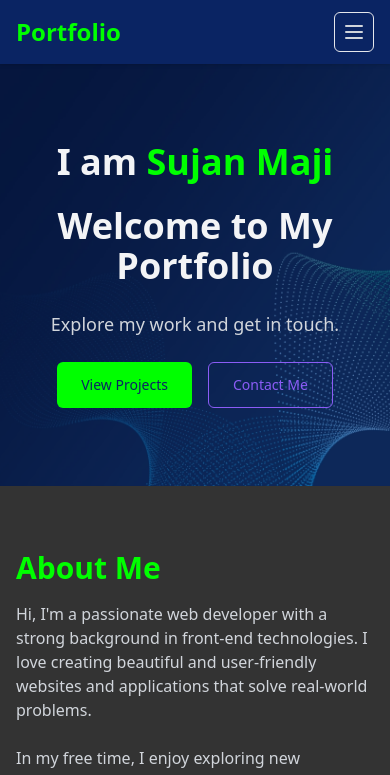
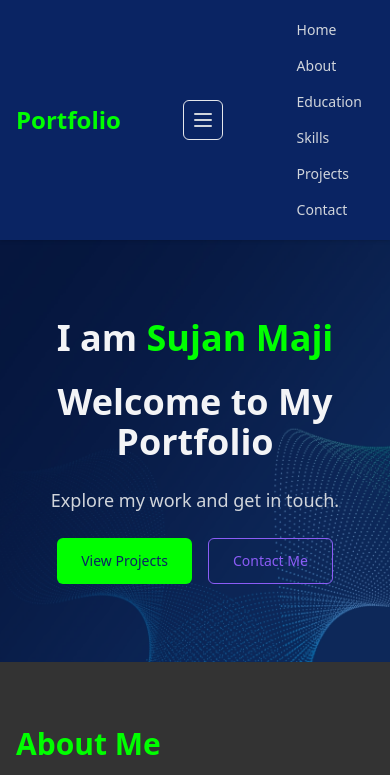
Before and after one commit to dev-sujan/Portfolio, a plain HTML site: page index.html in a window 390 px wide. Both pictures are taken after a click on the button "Toggle navigation menu". Shown: the top 775 px of the page. Drawn offline with nearby package versions, Linux system fonts and the light colour scheme.

Commit message:
mobile navigation

```diff
--- a/index.html
+++ b/index.html
@@ -9,11 +9,14 @@
       html {
         scroll-behavior: smooth;
       }
+
+      #mobile-nav {
+        display: none;
+      }
     </style>
   </head>
   <body>
     <div class="flex flex-col min-h-[100dvh] bg-[#333333] text-gray-300">
-
       <!-- Header & Navigation -->
       <header
         class="sticky top-0 z-50 bg-[#0A2463] px-4 py-3 md:px-6 md:py-4 drop-shadow backdrop-blur"
@@ -60,6 +63,7 @@
           </nav>
           <button
             class="inline-flex items-center justify-center whitespace-nowrap rounded-md text-sm font-medium ring-offset-background transition-colors focus-visible:outline-none focus-visible:ring-2 focus-visible:ring-ring focus-visible:ring-offset-2 disabled:pointer-events-none disabled:opacity-50 border border-input bg-background hover:bg-accent hover:text-accent-foreground h-10 w-10 md:hidden"
+            id="hamburger"
           >
             <svg
               xmlns="http://www.w3.org/2000/svg"
@@ -79,6 +83,46 @@
             </svg>
             <span class="sr-only">Toggle navigation menu</span>
           </button>
+
+          <!-- Mobile Menu -->
+          <nav id="mobile-nav" class="md:hidden">
+            <a
+              class="block rounded-md px-3 py-2 text-sm font-medium transition-colors hover:bg-[#0E3386] focus:outline-none focus:ring-2 focus:ring-[#8B5CF6]"
+              href="#"
+            >
+              Home
+            </a>
+            <a
+              class="block rounded-md px-3 py-2 text-sm font-medium transition-colors hover:bg-[#0E3386] focus:outline-none focus:ring-2 focus:ring-[#8B5CF6]"
+              href="#about"
+            >
+              About
+            </a>
+            <a
+              class="block rounded-md px-3 py-2 text-sm font-medium transition-colors hover:bg-[#0E3386] focus:outline-none focus:ring-2 focus:ring-[#8B5CF6]"
+              href="#education"
+            >
+              Education
+            </a>
+            <a
+              class="block rounded-md px-3 py-2 text-sm font-medium transition-colors hover:bg-[#0E3386] focus:outline-none focus:ring-2 focus:ring-[#8B5CF6]"
+              href="#skills"
+            >
+              Skills
+            </a>
+            <a
+              class="block rounded-md px-3 py-2 text-sm font-medium transition-colors hover:bg-[#0E3386] focus:outline-none focus:ring-2 focus:ring-[#8B5CF6]"
+              href="#projects"
+            >
+              Projects
+            </a>
+            <a
+              class="block rounded-md px-3 py-2 text-sm font-medium transition-colors hover:bg-[#0E3386] focus:outline-none focus:ring-2 focus:ring-[#8B5CF6]"
+              href="#contact"
+            >
+              Contact
+            </a>
+          </nav>
         </div>
       </header>
 
@@ -501,6 +545,18 @@
       <footer class="bg-[#0A2463] py-4 text-center text-gray-300">
         <p>&copy; 2024 Sujan Maji. All rights reserved.</p>
       </footer>
+
+      <!-- Scripts -->
+      <script>
+        document.getElementById('hamburger').addEventListener('click', function () {
+          var mobileNav = document.getElementById('mobile-nav');
+          if (mobileNav.style.display === 'block') {
+            mobileNav.style.display = 'none';
+          } else {
+            mobileNav.style.display = 'block';
+          }
+        });
+      </script>
     </div>
   </body>
 </html>
```
